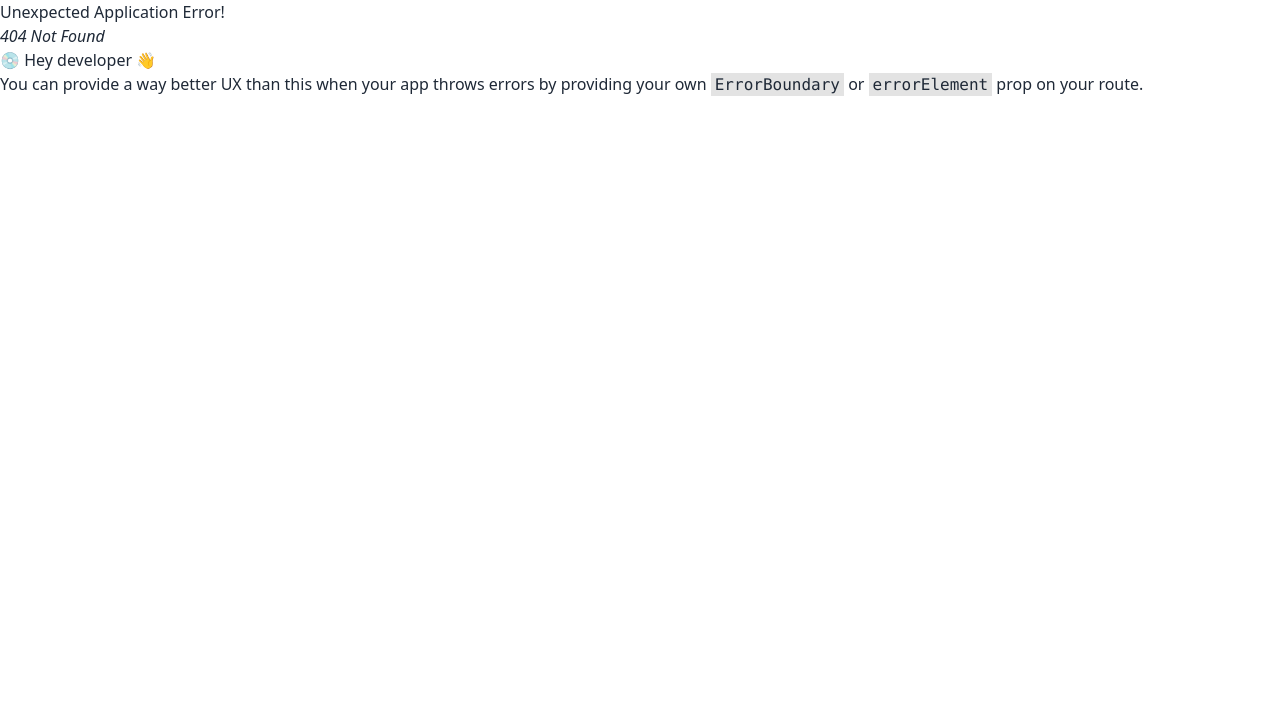
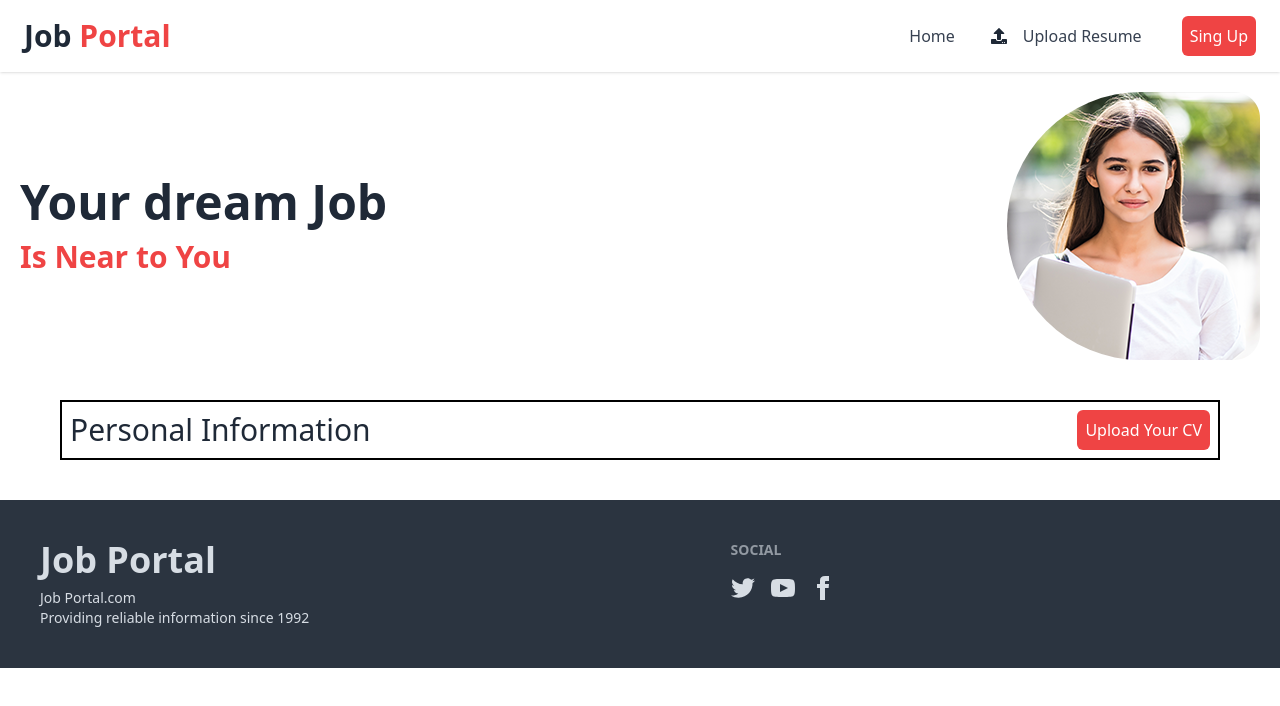
Before and after one commit to ayathree/kudosware-client, a React (Vite) app: page /resume in a window 1280 px wide. Before the commit this address had no page. Shown: the top 706 px of the page. Built offline with nearby package versions, Linux system fonts and the light colour scheme.

Commit message:
create resume page

```diff
--- a/src/main.jsx
+++ b/src/main.jsx
@@ -10,6 +10,7 @@ import Root from './pages/Root';
 import Home from './pages/Home';
 import SignUp from './components/SignUp';
 import LogIn from './components/LogIn';
+import Resume from './pages/Resume';
 
 const router = createBrowserRouter([
   {
@@ -27,6 +28,10 @@ const router = createBrowserRouter([
       {
         path:'/login',
         element:<LogIn></LogIn>
+      },
+      {
+        path:'/resume',
+        element:<Resume></Resume>
       }
     ]
   },
--- a/src/pages/Nav.jsx
+++ b/src/pages/Nav.jsx
@@ -41,10 +41,10 @@ const Nav = () => {
         <div className={`${isOpen ? 'translate-x-0 opacity-100 ' : 'opacity-0 -translate-x-full'}  absolute inset-x-0 z-20 w-full px-6 py-4 transition-all duration-300 ease-in-out bg-white dark:bg-gray-800 md:mt-0 md:p-0 md:top-0 md:relative md:bg-transparent md:w-auto md:opacity-100 md:translate-x-0 md:flex md:items-center`}>
             <div className="flex flex-col md:flex-row md:mx-6">
                 <a className="my-2 text-gray-700 transition-colors duration-300 transform dark:text-gray-200 hover:text-blue-500 dark:hover:text-blue-400 md:mx-4 md:my-0" href="#">Home</a>
-                <button className="ml-5 flex justify-center items-center hover:text-blue-500 dark:hover:text-blue-400 ">
+                <Link to={'/resume'}><button className="ml-5 flex justify-center items-center hover:text-blue-500 dark:hover:text-blue-400 ">
                 <FaUpload  />
                 <a className="my-2 text-gray-700 transition-colors duration-300 transform dark:text-gray-200 hover:text-blue-500 dark:hover:text-blue-400 md:mx-4 md:my-0" href="#">Upload Resume</a>
-                </button>
+                </button></Link>
             </div>
 
             <div className="flex justify-center md:block">
--- /dev/null
+++ b/src/pages/Resume.jsx
@@ -0,0 +1,33 @@
+import resume from '../assets/image/resume profile.png'
+
+const Resume = () => {
+    return (
+        <div className='mt-5'>
+            <div className='flex justify-between items-center'>
+            <h1 className="text-5xl font-bold">Your dream Job
+                <br />
+                 <span className="text-3xl text-red-500" >Is Near to You</span></h1>
+            <img className='rounded-l-full' src={resume} alt="" />
+            </div>
+            {/* resume */}
+            <div className='m-10'>
+                <div className='border-2 border-black p-2 '>
+                   <div className='flex justify-between items-center'>
+                   <h1 className='text-3xl'>Personal Information</h1>
+                   <button className='bg-red-500 p-2 text-white rounded-md'>Upload Your CV</button>
+                   </div>
+                   {/* personal info div */}
+                   <div></div>
+                   <div></div>
+                   <div></div>
+
+
+                </div>
+
+            </div>
+        </div>
+
+    );
+};
+
+export default Resume;
```
Also changed, not shown: src/assets/image/resume profile.png (added).
